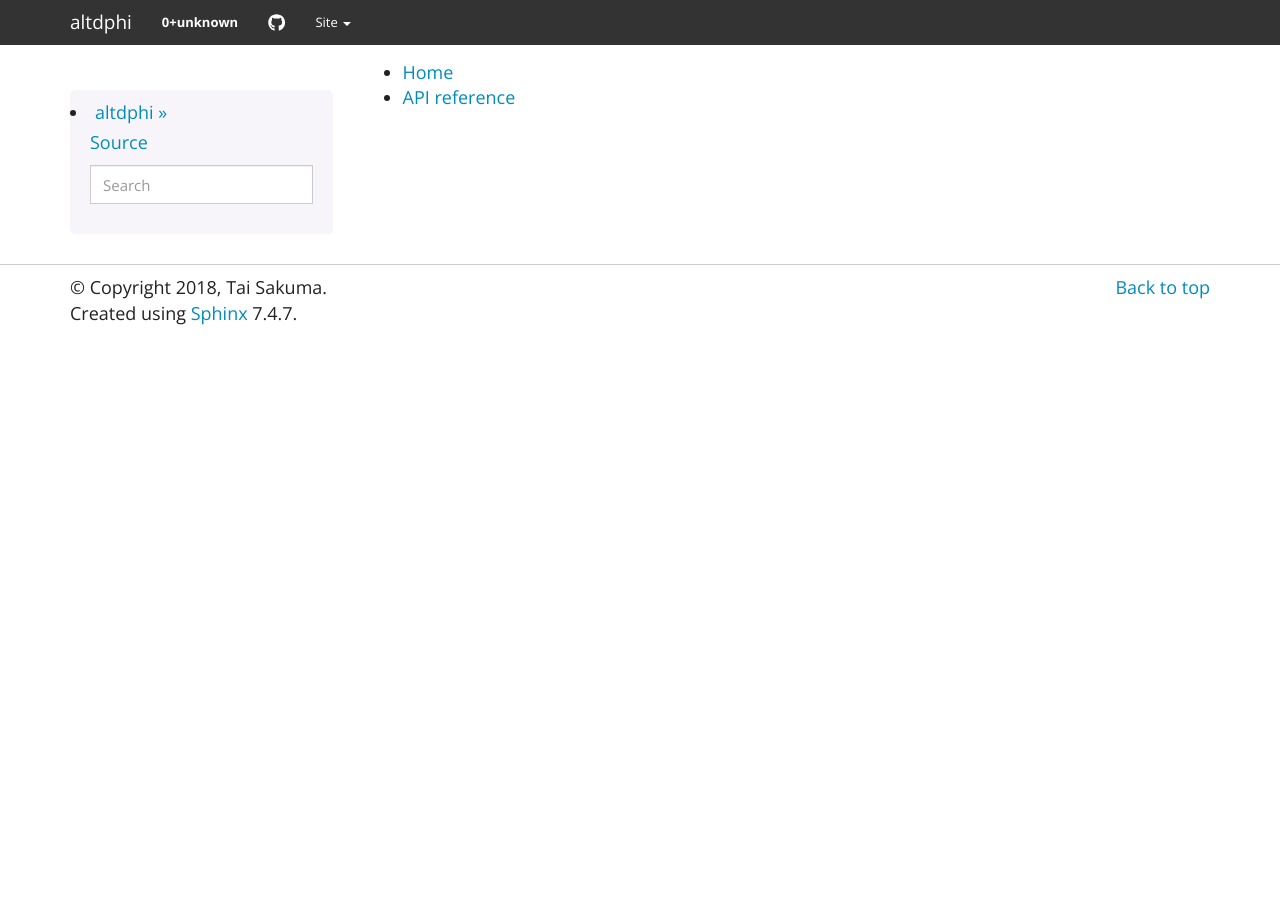
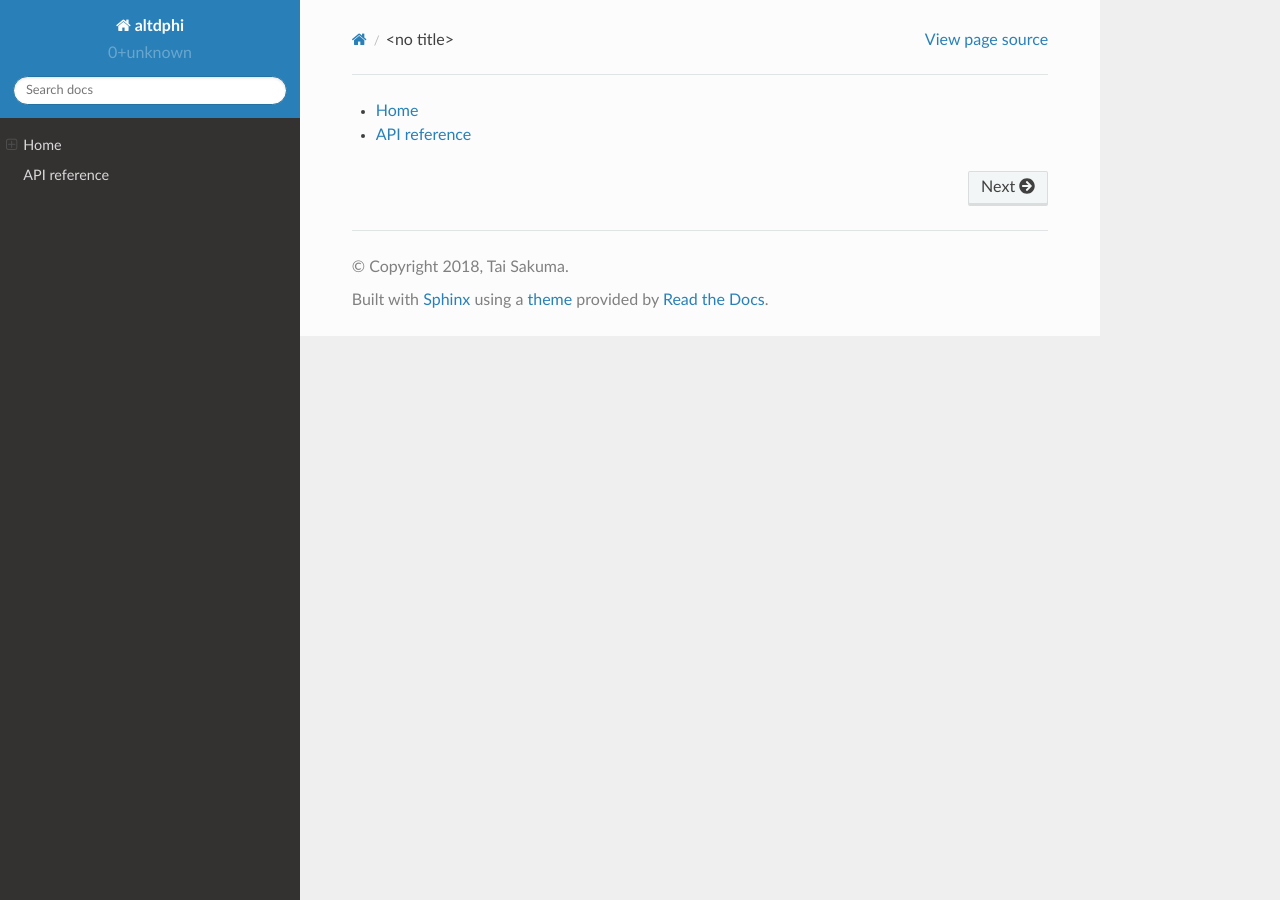
Before and after one commit to TaiSakuma/altdphi, a Sphinx documentation site: the page built from docs/contents.rst, in a window 1280 px wide. Built offline with Sphinx 7.4.7 and the Read the Docs theme 2.0.0, drawn with Linux system fonts in a browser that asks for light colours; nearby versions of some CDN libraries.

Commit message:
use sphinx_rtd_theme

```diff
--- a/docs/_static/style.css
+++ /dev/null
@@ -1,16 +0,0 @@
-body {
-    font-size: 18px;
-}
-h1,
-.h1 {
-    font-weight: 400;
-    font-size: 39px;
-}
-h2,
-.h2 {
-    font-size: 24px;
-}
-h3,
-.h3 {
-    font-size: 20px;
-}
--- a/docs/_templates/navbar.html
+++ /dev/null
@@ -1,48 +0,0 @@
-<div id="navbar" class="{{ theme_navbar_class }} navbar-default {% if theme_navbar_fixed_top|tobool -%} navbar-fixed-top{%- endif -%}">
-    <div class="container">
-        <div class="navbar-header">
-            <!-- .btn-navbar is used as the toggle for collapsed navbar content -->
-            <button type="button" class="navbar-toggle" data-toggle="collapse" data-target=".nav-collapse">
-                <span class="icon-bar"></span>
-                <span class="icon-bar"></span>
-                <span class="icon-bar"></span>
-            </button>
-            <a class="navbar-brand" href="{{ pathto('index') }}">
-                {%- block sidebarlogo %}
-                {%- if logo %}<span><img src="{{ pathto('_static/' + logo, 1) }}"></span>{%- endif %}
-                {%- endblock %}
-                {% if theme_navbar_title -%}{{ theme_navbar_title|e }}{%- else -%}{{ project|e }}{%- endif -%}
-            </a>
-            <span class="navbar-text navbar-version pull-left"><b>{{ version|e }}</b></span>
-        </div>
-
-        <div class="collapse navbar-collapse nav-collapse">
-            <ul class="nav navbar-nav">
-                {% if theme_navbar_links %}
-                {%- for link in theme_navbar_links %}
-                <li><a href="{{ pathto(*link[1:]) }}">{{ link[0] }}</a></li>
-                {%- endfor %}
-                {% endif %}
-                {% block navbartoc %}
-                {% include "globaltoc.html" %}
-                {% if theme_navbar_pagenav %}
-                {% include "navbartoc.html" %}
-                {% endif %}
-                {% endblock %}
-                {% if theme_navbar_sidebarrel %}
-                {% block sidebarrel %}
-                {% include "relations.html" %}
-                {% endblock %}
-                {% endif %}
-                {% block navbarextra %}
-                {% endblock %}
-                {% if theme_source_link_position == "nav" %}
-                <li class="hidden-sm">{% include "sourcelink.html" %}</li>
-                {% endif %}
-            </ul>
-
-            {% block navbarsearch %}
-            {% endblock %}
-        </div>
-    </div>
-</div>
--- a/docs/conf.py
+++ b/docs/conf.py
@@ -18,9 +18,11 @@
 #
 import os
 import sys
-sys.path.insert(0, os.path.abspath('.'))
-sys.path.insert(0, os.path.dirname(os.path.abspath('.')))
-import sphinx_bootstrap_theme
+cwd = os.path.abspath('.')
+sys.path.insert(0, cwd)
+sys.path.insert(0, os.path.dirname(cwd))
+del cwd
+
 import recommonmark
 from recommonmark.transform import AutoStructify
 
@@ -105,8 +107,8 @@ todo_include_todos = True
 # a list of builtin themes.
 #
 # html_theme = 'alabaster'
-html_theme = 'bootstrap'
-html_theme_path = sphinx_bootstrap_theme.get_html_theme_path()
+html_theme = "sphinx_rtd_theme"
+html_theme_path = ["_themes", ]
 
 # Theme options are theme-specific and customize the look and feel of a theme
 # further.  For a list of options available for each theme, see the
@@ -114,15 +116,16 @@ html_theme_path = sphinx_bootstrap_theme.get_html_theme_path()
 #
 # html_theme_options = {}
 html_theme_options = {
-    'navbar_site_name': "Site",
-    'navbar_sidebarrel': False,
-    'navbar_pagenav': False,
-    'navbar_links': [
-        ('<i class="fab fa-github fa-lg"></i>', "https://github.com/TaiSakuma/altdphi", True),
-    ],
-    'source_link_position': "",
-    'bootswatch_theme': "yeti",
-    'bootstrap_version': "3",
+    # 'typekit_id': hiw1hhg,
+    # 'canonical_url':
+    # 'analytics_id':
+    'collapse_navigation': False,
+    'sticky_navigation': False,
+    'navigation_depth': 4,
+    # 'includehidden': True,
+    # 'logo_only':
+    'display_version': True,
+    'prev_next_buttons_location': 'bottom',
 }
 
 # Add any paths that contain custom static files (such as style sheets) here,
@@ -146,7 +149,6 @@ html_sidebars = {
         'localtoc.html',
     ]
 }
-html_sidebars =  { }
 
 # -- Options for HTMLHelp output ------------------------------------------
 
@@ -204,11 +206,9 @@ texinfo_documents = [
      'Miscellaneous'),
 ]
 
-# AutoStructify
 def setup(app):
     app.add_config_value('recommonmark_config', {
             'url_resolver': lambda url: github_doc_root + url,
             'auto_toc_tree_section': 'Contents',
             }, True)
     app.add_transform(AutoStructify)
-    app.add_stylesheet("style.css")
--- a/requirements.txt
+++ b/requirements.txt
@@ -1,3 +1,3 @@
 numpy>=1.11
 Sphinx==1.6.6
-sphinx-bootstrap-theme==0.6.4
+sphinx-rtd-theme==0.2.4
```
